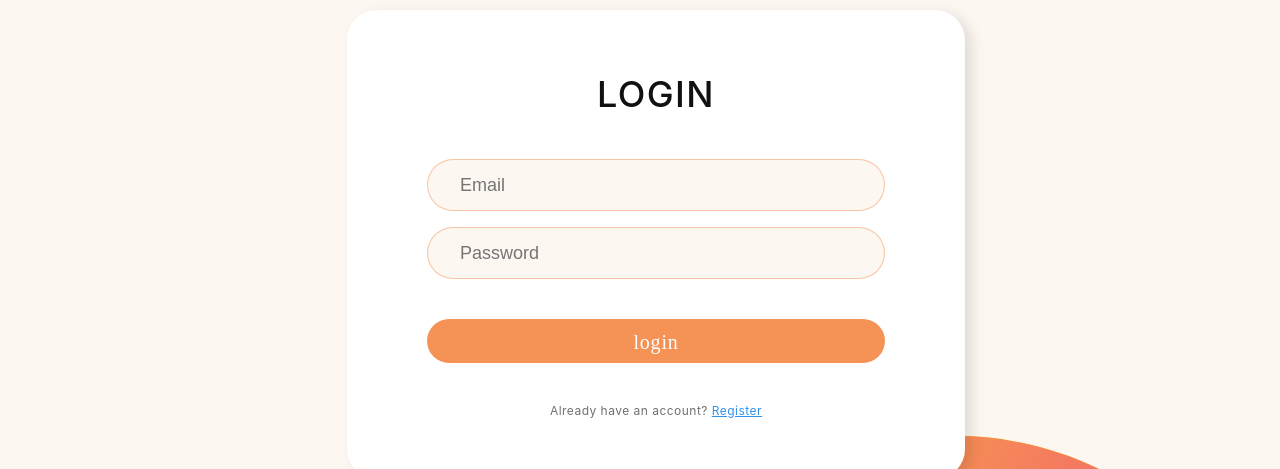
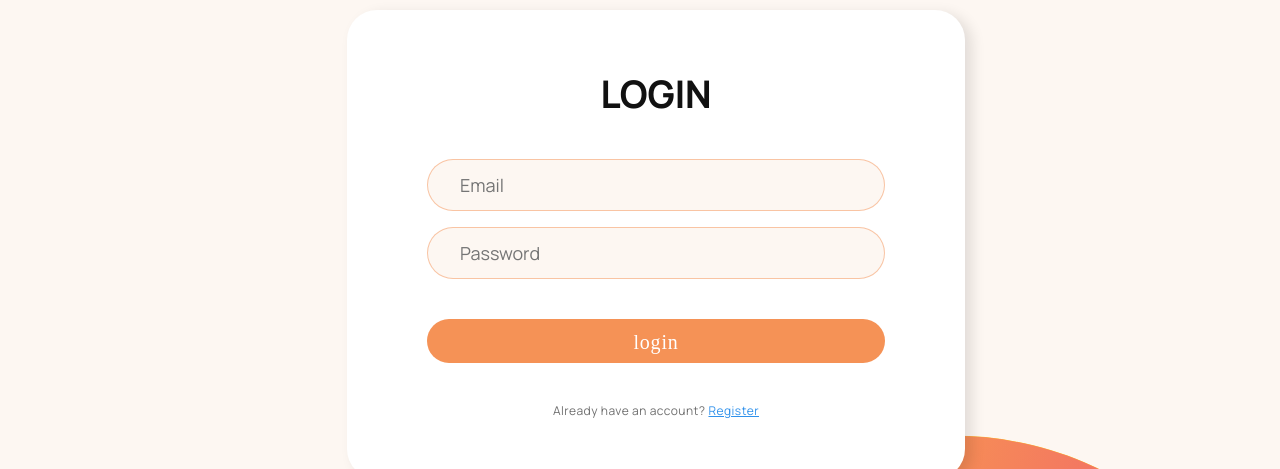
Before and after one commit to BogdanZarichnyy/team-project-react-nodejs-frontend, a React (Create React App) app: page /login in a window 1280 px wide. Shown: the part 159-628 px from the top of the page. Built offline with nearby package versions, Linux system fonts and the light colour scheme.

Commit message:
fix fontStyles

```diff
--- a/src/App.js
+++ b/src/App.js
@@ -1,7 +1,7 @@
 import { Suspense } from 'react';
 import { Route, Routes } from 'react-router-dom';
 
-import SharedLayout from './components/SharedLayout/SharedLayout';
+import SharedLayout from './Components/SharedLayout/SharedLayout';
 import LoginPage from './pages/LoginPage/LoginPage';
 
 import './App.css';
--- a/src/Components/InputBase/Input.module.scss
+++ b/src/Components/InputBase/Input.module.scss
@@ -10,7 +10,7 @@
   border-radius: 40px;
   padding: 14px 11px;
 
-  font-weight: 400;
+  font-family: 'Manrope-Regular';
   font-size: 14px;
   line-height: 19px;
 
--- a/src/pages/LoginPage/LoginPage.jsx
+++ b/src/pages/LoginPage/LoginPage.jsx
@@ -1,5 +1,5 @@
 import AuthLayout from '../../layouts/AuthLayout';
-import LoginForm from '../../components/LoginForm/LoginForm';
+import LoginForm from '../../Components/LoginForm/LoginForm';
 import s from '../LoginPage/LoginPage.module.scss';
 import { NavLink } from 'react-router-dom';
 
--- a/src/pages/LoginPage/LoginPage.module.scss
+++ b/src/pages/LoginPage/LoginPage.module.scss
@@ -15,13 +15,13 @@
 }
 .title {
   margin-bottom: 40px;
-  font-weight: 700;
+  font-family: 'Manrope-Bold';
   font-size: 24px;
   line-height: 33px;
   letter-spacing: 0.04em;
   color: getColor('clr-black');
   @include tablet {
-    font-weight: 500;
+    font-family: 'Manrope-Medium';
     font-size: 36px;
     line-height: 49px;
   }
@@ -40,7 +40,6 @@
   @include tablet {
     padding: 60px 80px 40px 80px;
     background-color: getColor('clr-white');
-    // background-color: rgb(156, 147, 147);
     box-shadow: 7px 4px 14px rgba(0, 0, 0, 0.11);
   }
   @include desktop {
@@ -52,7 +51,7 @@
 .descr,
 .link {
   margin-top: 40px;
-  font-weight: 400;
+  font-family: 'Manrope-Regular';
   font-size: 12px;
   line-height: 16px;
   letter-spacing: 0.04em;
```
Lines whose indentation alone changed are shown as unchanged.
